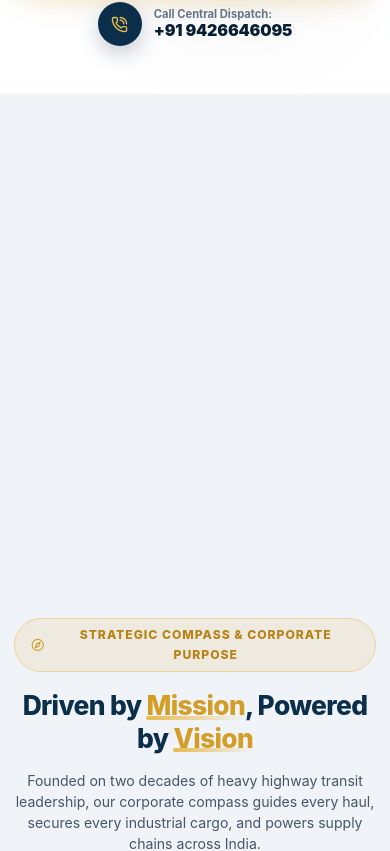
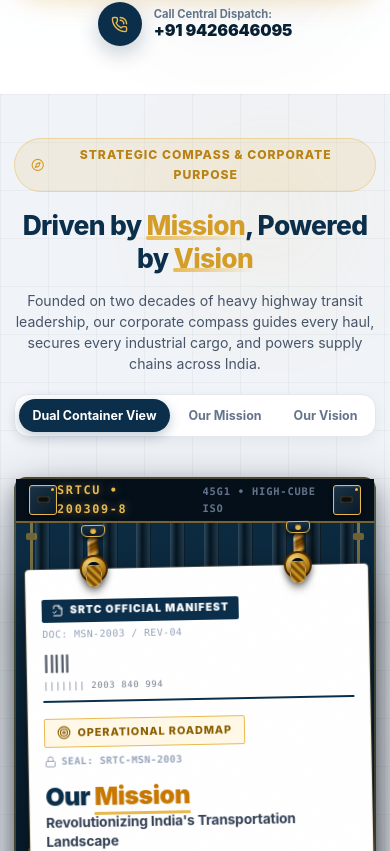
Before and after one commit to Kathan077/strc, a Next.js app in the folder sitc-logistics/frontend/: page /about in a window 390 px wide. Shown: the part 1733-2584 px from the top of the page. Built offline with nearby package versions, Linux system fonts and the light colour scheme; no server answers.

Commit message:
fix(about): resolve responsive gap below company hotline section

```diff
--- a/sitc-logistics/frontend/src/components/about/AboutVisionMission.css
+++ b/sitc-logistics/frontend/src/components/about/AboutVisionMission.css
@@ -13,7 +13,19 @@
   box-sizing: border-box;
 }
 
-/* Background Technical CAD Grid &भाई ब्लॉग पेज एंड कॉन्टैक्ट अस भी एकदम रेस्पॉन्सिव कर दे हर एक स्क्रीन में एकदम परफेक्टली दिखना चाहिए टेक्स्ट एंड ऑल भी सब ध्यान रखना वो भी एकदम परफेक्टली रेस्पॉन्सिव होने चाहिए भाई.
+/* Background Technical CAD Grid & Ambient Lighting */
+.srtc-vm-bg {
+  position: absolute;
+  inset: 0;
+  width: 100%;
+  height: 100%;
+  pointer-events: none;
+  overflow: hidden;
+  z-index: 0;
+}
+
+.srtc-vm-bg__grid {
+  position: absolute;
   inset: 0;
   background-image:
     linear-gradient(to right, rgba(11, 47, 74, 0.04) 1px, transparent 1px),
```
